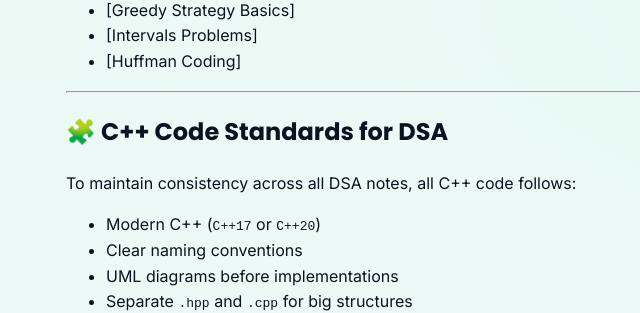
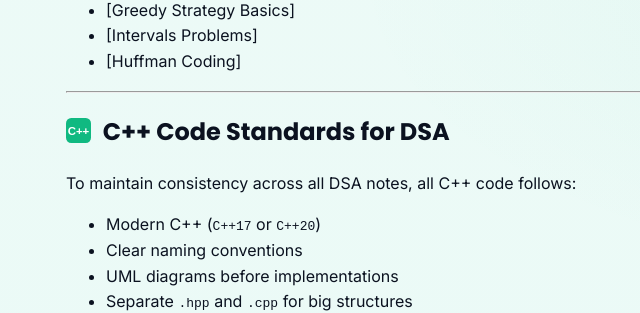
Before and after one commit to Ajay3007/ajdevhub, a Jekyll site: the page built from docs/dsa/index.md, in a window 1280 px wide and 900 px high, scrolled down 3669 px. Shown: the part 145-458 px from the top of the window, without its empty margins (84-724 px from the left). Built offline with Jekyll 4.4.1, drawn with Linux system fonts in a browser that asks for light colours; our own code applies the rules of GitHub Pages for plain Markdown files.

Commit message:
fix(ui): dropdown styling, card icons and visibility; add learning card icons

```diff
--- a/docs/dsa/index.md
+++ b/docs/dsa/index.md
@@ -128,7 +128,7 @@ This section is part of my broader learning journey across Systems, Networking,
 
 ---
 
-# 🧩 C++ Code Standards for DSA
+# <img src="{{ '/assets/icons/cpp.svg' | relative_url }}" class="inline-icon" alt=""> C++ Code Standards for DSA
 
 To maintain consistency across all DSA notes, all C++ code follows:
 
```
